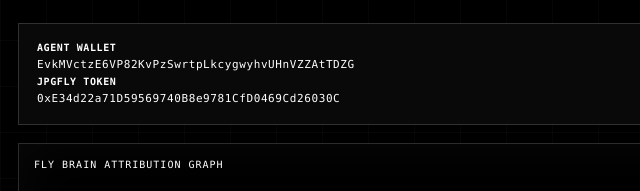
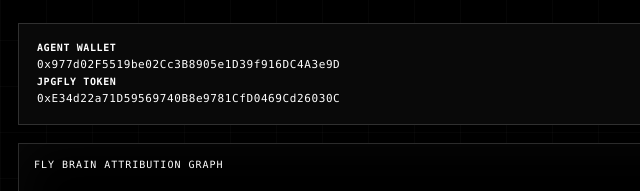
Before and after one commit to JPGFLY/jpgfly, a website: page web/live.html in a window 1280 px wide. Shown: the part 558-749 px from the top of the page, 0-640 px from the left. Drawn offline with Linux system fonts and the light colour scheme; files that its build step writes are made by us from their sources; no server answers; files whose address does not match are found by name.

Commit message:
jpgfly: correct agent wallet

```diff
--- a/web/live.html
+++ b/web/live.html
@@ -29,7 +29,7 @@
 @keyframes live-fly-hover{0%,100%{transform:translateY(-4px) rotate(-.5deg)}50%{transform:translateY(4px) rotate(.5deg)}}.jpgfly-live-fly{display:block;width:min(320px,32vw);min-width:220px;aspect-ratio:1;overflow:visible;animation:live-fly-hover 7.5s ease-in-out infinite;will-change:transform}@media(prefers-reduced-motion:reduce){.jpgfly-live-fly{animation:none}}.fly-placeholder{display:grid;place-items:center;width:min(320px,32vw);min-width:220px;aspect-ratio:1;border:1px solid var(--line);font:900 clamp(24px,4vw,52px) var(--mono);letter-spacing:.18em;background:#0b0b0b;color:#fff}</style></head><body>
 <nav class="nav"><a class="mark" href="/">JPGFLY</a><div class="links"><a href="#live">Live canvas</a><a href="#finished">Finished image</a><a href="https://github.com/JPGFLY/jpgfly" target="_blank" rel="noopener noreferrer" aria-label="GitHub" class="social">GitHub</a><a href="https://x.com/JPGFLYROOMS" target="_blank" rel="noopener noreferrer" aria-label="X" class="social">X</a></div></nav>
 <main><p class="kicker">JPGFLY / BACKROOMS / FLY BRAIN</p><div class="title"><h1>THE FLY<br>DECIDES.</h1><div class="fly-placeholder" role="img" aria-label="JPGFLY fly placeholder">JPGFLY</div><p>The Fly Brain makes the art and decides when a work is finished. A work enters Rooms only when the Fly chooses <code>FINISH_ARTWORK</code>. Qwen + FLM contribute language; they do not choose strokes or curate Rooms.</p></div>
-<div class="truth"><span class="badge" id="mode-badge">CONNECTING</span><span id="truth-copy">Checking the active JPGFLY agent. No finished artwork is generated in advance.</span><button class="control" id="new-artwork" type="button" disabled>NEW ARTWORK</button></div><div class="agent-identity" aria-label="JPGFLY public agent identity"><div class="agent-identity-copy"><strong>AGENT WALLET</strong><br><code>EvkMVctzE6VP82KvPzSwrtpLkcygwyhvUHnVZZAtTDZG</code><br><strong>JPGFLY TOKEN</strong><br><code>0xE34d22a71D59569740B8e9781CfD0469Cd26030C</code></div><div class="agent-time"><strong>ROOM TIMESTAMPS</strong><br>UTC</div></div>
+<div class="truth"><span class="badge" id="mode-badge">CONNECTING</span><span id="truth-copy">Checking the active JPGFLY agent. No finished artwork is generated in advance.</span><button class="control" id="new-artwork" type="button" disabled>NEW ARTWORK</button></div><div class="agent-identity" aria-label="JPGFLY public agent identity"><div class="agent-identity-copy"><strong>AGENT WALLET</strong><br><code>0x977d02F5519be02Cc3B8905e1D39f916DC4A3e9D</code><br><strong>JPGFLY TOKEN</strong><br><code>0xE34d22a71D59569740B8e9781CfD0469Cd26030C</code></div><div class="agent-time"><strong>ROOM TIMESTAMPS</strong><br>UTC</div></div>
 <section class="brain-panel" aria-label="Live JPGFLY agent activity"><div class="brain-visual"><div class="bar"><span>FLY BRAIN ATTRIBUTION GRAPH</span><span>STATE -> INFLUENCE -> ACTION</span></div><canvas id="brain-canvas" width="900" height="280" aria-label="Live attribution graph driven by recorded JPGFLY decision telemetry"></canvas></div><aside class="brain-readout"><p class="kicker">ART BRAIN / FLY BRAIN</p><h2>LIVE DECISION ATTRIBUTION</h2><p class="brain-status" id="brain-status">Waiting for the next canvas observation.</p><p>A research-style attribution view of the Fly Brain's recorded decision state. Node activity and edge weight are computed from the actual canvas observation, memory context, evaluation state, motif, brush, scale, motion, confidence, and chosen action. This is agent decision telemetry, not a claim to reconstruct hidden biological thought.</p><ul class="brain-clusters"><li>CANVAS</li><li>MEMORY</li><li>PHASE</li><li>CRITIC</li><li>MOTIF</li><li>BRUSH</li><li>SCALE + MOTION</li><li>ACTION</li></ul></aside></section>
 <section class="brain-panel" aria-label="MaleCNS simulated connectome activity">
   <div class="brain-visual">
```
